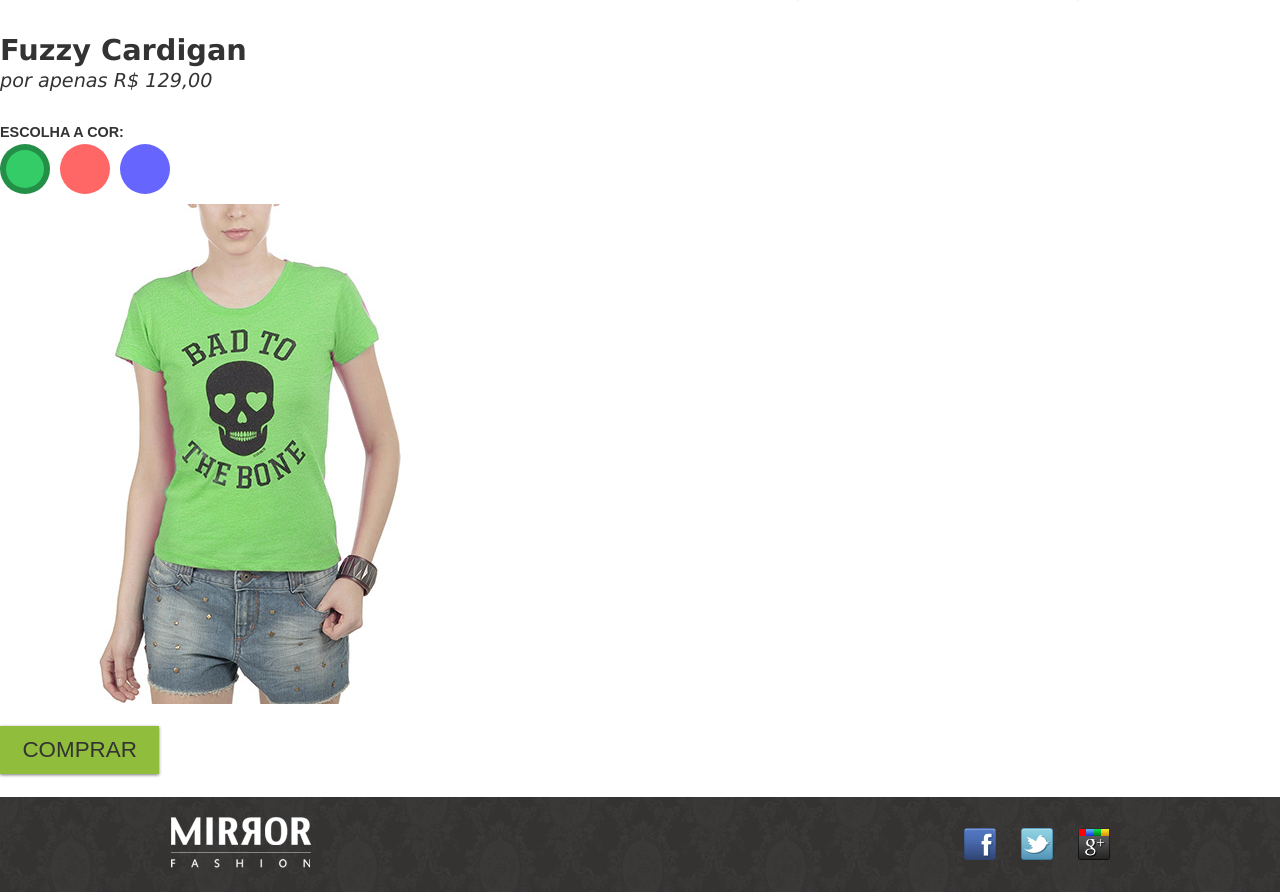
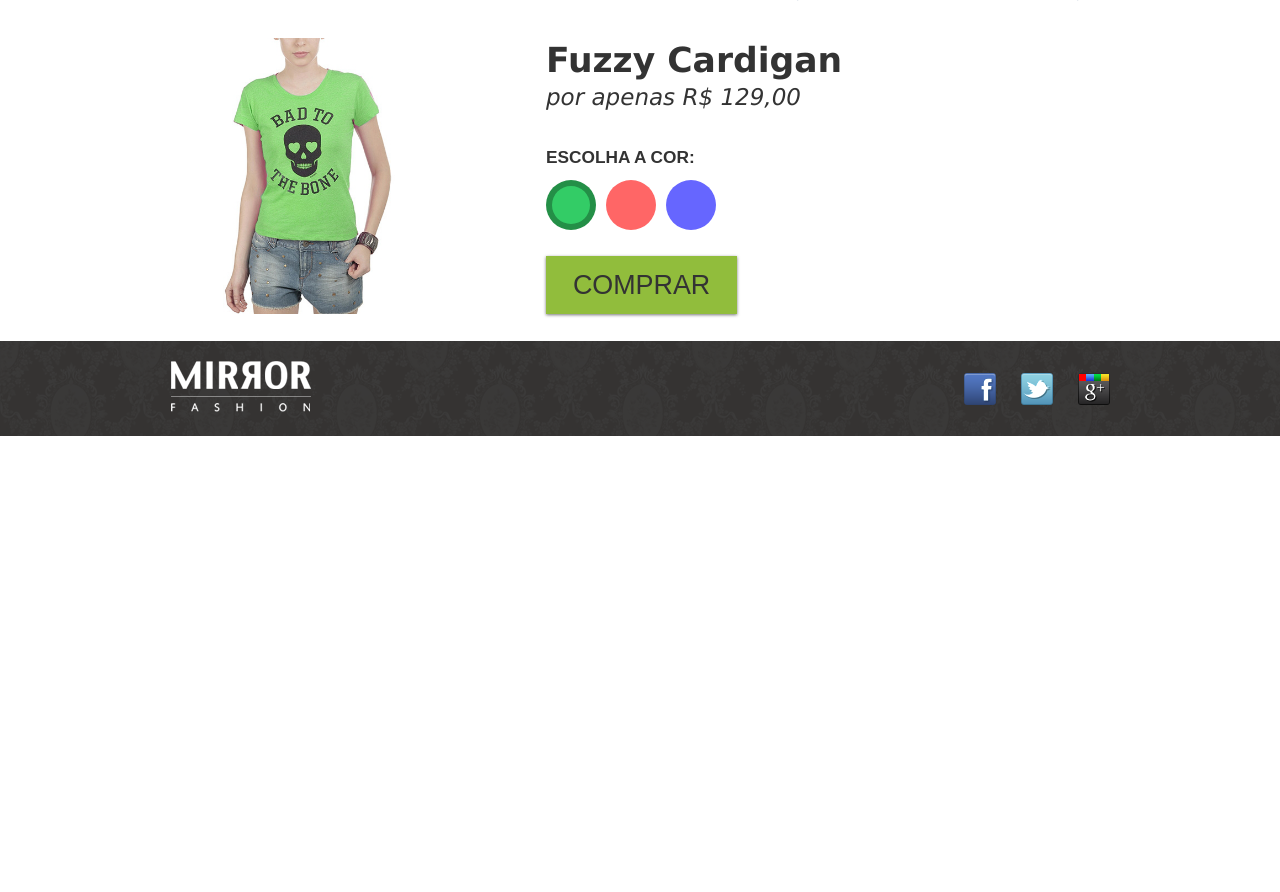
Before and after one commit to vanessametonini/wd43, a PHP site: page /produto.php in a window 1280 px wide. Shown: the part 88-980 px from the top of the page. After the commit the page ends 524 px from the top, so only its background shows below. Run offline with PHP 8.4, Linux system fonts and the light colour scheme.

Commit message:
Exercícios: responsive design

```diff
--- a/css/produto.css
+++ b/css/produto.css
@@ -114,3 +114,34 @@ label[for=azul]:after {
 .cores label:hover:after {
   border: 6px solid rgba(0,0,0,0.1);
 }
+
+@media (min-width: 630px) {
+    .produto {
+        position: relative;
+        padding-left: 40%;
+        font-size: 1.2em;
+    }
+
+    .cores {
+        position: static;
+        padding: 0;
+    }
+
+    .cores legend {
+        position: static;
+    }
+
+    .cores label img {
+        position: absolute;
+        top: 0;
+        left: 0;
+        max-width: 35%;
+        max-height: 100%;
+    }
+
+    .cores label:after {
+        position: static;
+        float: left;
+        margin-right: 10px;
+    }
+}
--- a/produto.php
+++ b/produto.php
@@ -1,7 +1,7 @@
 <?php $cabecalho_title = "Produto da Mirror Fashion"; ?>
 <?php $cabecalho_css = '<link rel="stylesheet" href="css/produto.css">'; ?>
 <?php include("cabecalho.php"); ?>
-
+<div class="container">
     <div class="produto">
     <h1>Fuzzy Cardigan</h1>
     <p>por apenas R$ 129,00</p>
@@ -30,6 +30,7 @@
         <input type="submit" class="comprar" value="Comprar">
     </form>
     </div>
+</div>
 <?php include("rodape.php"); ?>
 </body>
 </html>
```
Lines whose indentation alone changed are shown as unchanged.
